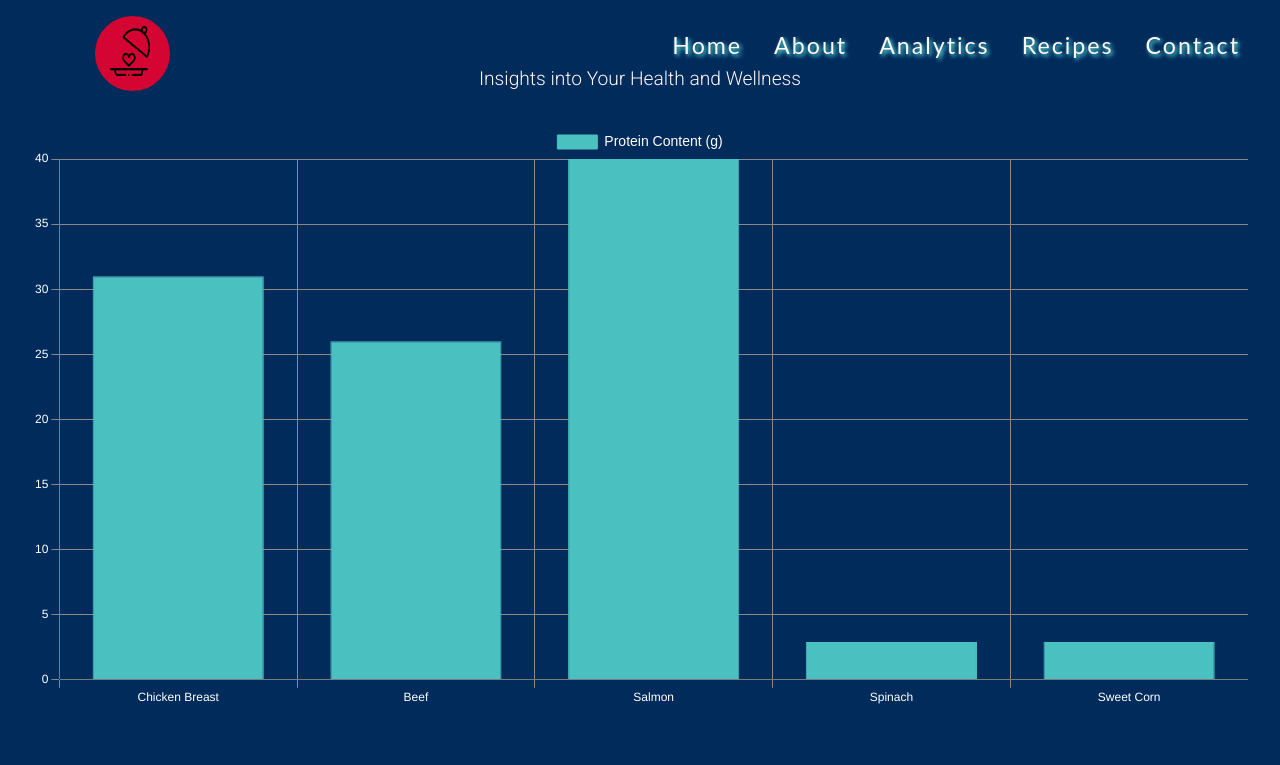
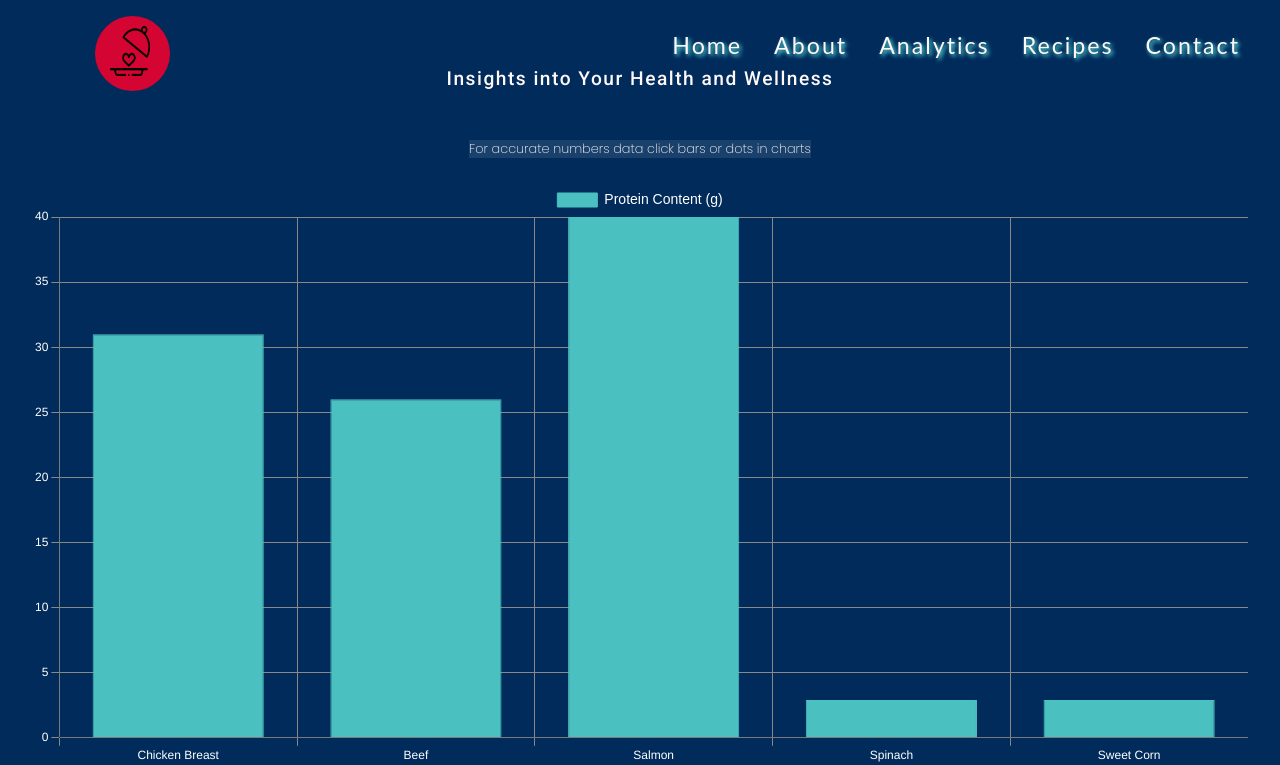
Before and after one commit to rashad3412/iNibble, a React (Vite) app: page /analyticsPage in a window 1280 px wide. Shown: the top 765 px of the page. Built offline with nearby package versions, Linux system fonts and the light colour scheme; a web font is replaced by a local one.

Commit message:
updated analytics page

```diff
--- a/src/components/ComparisonChart.jsx
+++ b/src/components/ComparisonChart.jsx
@@ -118,7 +118,7 @@ function ComparisonCharts() {
       />
 
       <ChartComponent
-        title="Calories"
+        title="Calories (g)"
         data={foodComparisonData.map((item) => item.calories)}
         labels={labels}
         chartType="bar"
--- a/src/pages/AnalyticsPage.jsx
+++ b/src/pages/AnalyticsPage.jsx
@@ -22,9 +22,12 @@ function AnalyticsPage() {
         className="chart-container"
         style={{ width: "95%", margin: "0 auto" }}
       >
+        <p id="chart-info">
+          For accurate numbers data click bars or dots in charts
+        </p>
         <ComparisonChart />
       </div>
-      <div>
+      <div className="align-key-isights-container">
         <h2 id="analytics-h2">Key Insights</h2>
         <ul className="key-insights-container">
           {keyInsights.map((insight, index) => (
--- a/src/styles/analyticsPage.css
+++ b/src/styles/analyticsPage.css
@@ -2,10 +2,23 @@
   font-family: "Roboto", sans-serif;
   font-size: 1.2rem;
   text-align: center;
-  font-weight: 300;
+  font-weight: 500;
   margin-top: 25px;
-  margin-bottom: 35px;
+  margin-bottom: 50px;
+  letter-spacing: 1.5px;
   color: #fff8f8;
+}
+
+#chart-info {
+  display: flex;
+  justify-content: center;
+  font-family: "Poppins", sans-serif;
+  font-size: 0.8rem;
+  font-weight: 200;
+  color: #fff8f8;
+  width: fit-content;
+  margin: 0 auto;
+  background-color: rgba(255, 248, 248, 0.1); /* Subtle background */
 }
 
 .chart-container :nth-child(1) {
@@ -18,9 +31,17 @@
   margin-top: 25px;
 }
 
+.align-key-isights-container {
+  width: 94%;
+  margin: 0 auto;
+  border: #66fcf1 solid 0.5px;
+  border-radius: 10px;
+  background-color: rgba(195, 192, 192, 0.153);
+}
+
 #analytics-h2 {
   font-family: "Roboto", sans-serif;
-  font-weight: 300;
+  font-weight: 600;
   color: #fff8f8;
   padding-left: 10px;
   margin-top: 25px;
```
